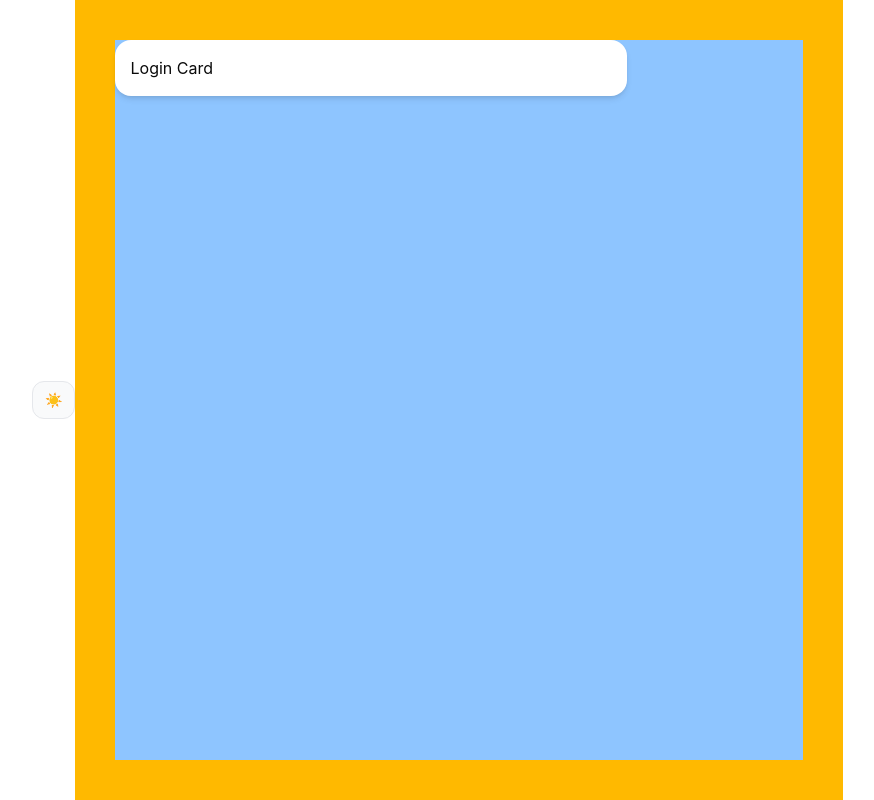
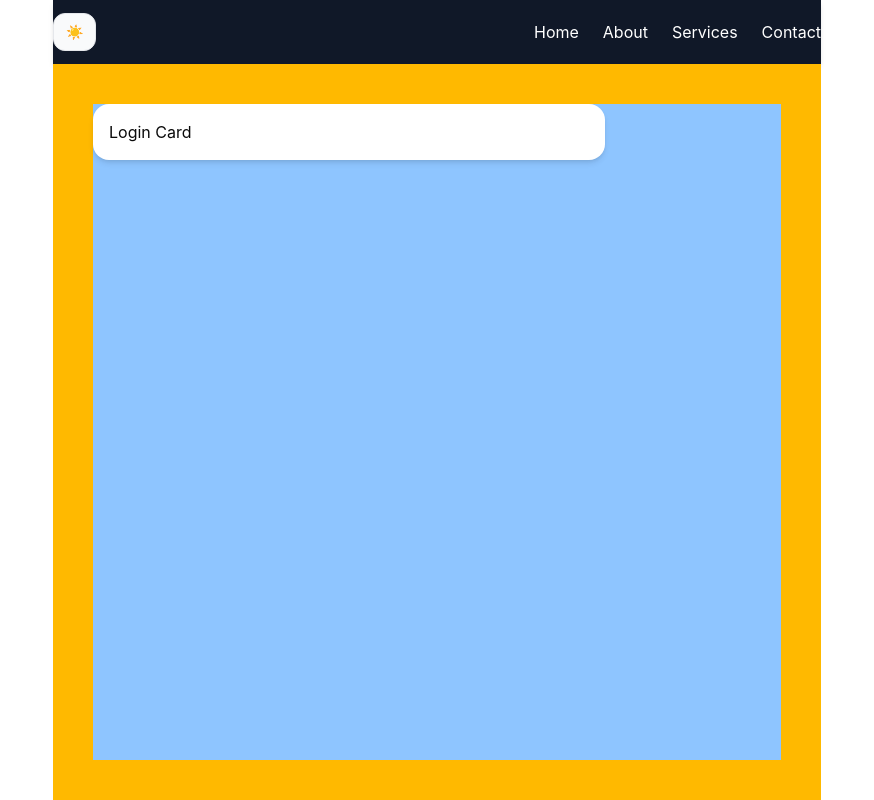
Before and after one commit to rabano-azielrandel/react-course, a React (Vite) app: page / in a window 1280 px wide. Shown: the whole page, without its empty margins (203-1077 px from the left). Built offline with nearby package versions, Linux system fonts and the light colour scheme.

Commit message:
create nav and apply it

```diff
--- a/src/App.tsx
+++ b/src/App.tsx
@@ -1,11 +1,11 @@
 import Login from "@/pages/Login";
-import ThemeSwitcher from "./components/themeswitcher";
+import Navbar from "./components/navbar";
 
 export default function App() {
   return (
     <>
-      <section className="h-screen flex justify-center items-center">
-        <ThemeSwitcher />
+      <section className="h-screen flex flex-col justify-center items-center">
+        <Navbar />
         <Login />
       </section>
     </>
--- /dev/null
+++ b/src/components/navbar.tsx
@@ -0,0 +1,65 @@
+import { useState } from "react";
+import ThemeSwitcher from "./themeswitcher";
+
+export default function Navbar() {
+  const [isOpen, setIsOpen] = useState(false);
+
+  return (
+    <nav className="bg-gray-900 text-white shadow-md">
+      <div className="w-3xl">
+        <div className="flex justify-between items-center h-16">
+          {/* Theme */}
+          <ThemeSwitcher />
+
+          {/* Desktop Menu */}
+          <div className="hidden md:flex space-x-6">
+            <a href="#" className="hover:text-gray-300">
+              Home
+            </a>
+            <a href="#" className="hover:text-gray-300">
+              About
+            </a>
+            <a href="#" className="hover:text-gray-300">
+              Services
+            </a>
+            <a href="#" className="hover:text-gray-300">
+              Contact
+            </a>
+          </div>
+
+          {/* Mobile Button */}
+          <div className="md:hidden">
+            <button
+              onClick={() => setIsOpen(!isOpen)}
+              className="focus:outline-none"
+            >
+              {isOpen ? (
+                <span className="text-2xl">&times;</span>
+              ) : (
+                <span className="text-2xl">&#9776;</span>
+              )}
+            </button>
+          </div>
+        </div>
+      </div>
+
+      {/* Mobile Menu */}
+      {isOpen && (
+        <div className="md:hidden px-4 pb-4 space-y-2">
+          <a href="#" className="block hover:text-gray-300">
+            Home
+          </a>
+          <a href="#" className="block hover:text-gray-300">
+            About
+          </a>
+          <a href="#" className="block hover:text-gray-300">
+            Services
+          </a>
+          <a href="#" className="block hover:text-gray-300">
+            Contact
+          </a>
+        </div>
+      )}
+    </nav>
+  );
+}
```
